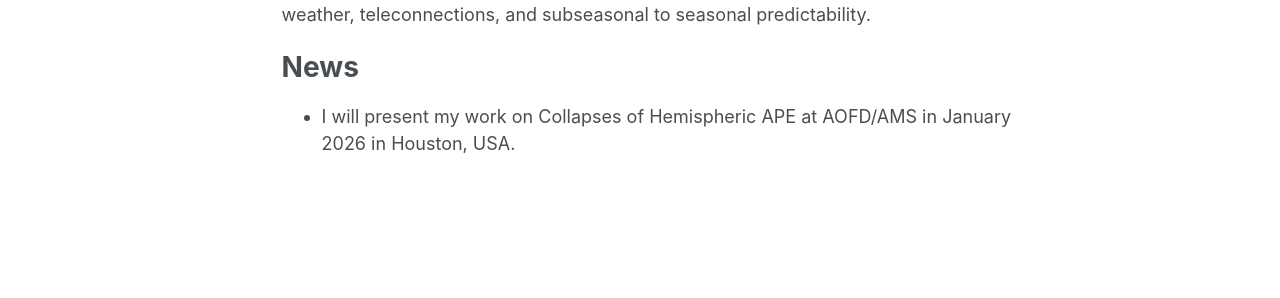
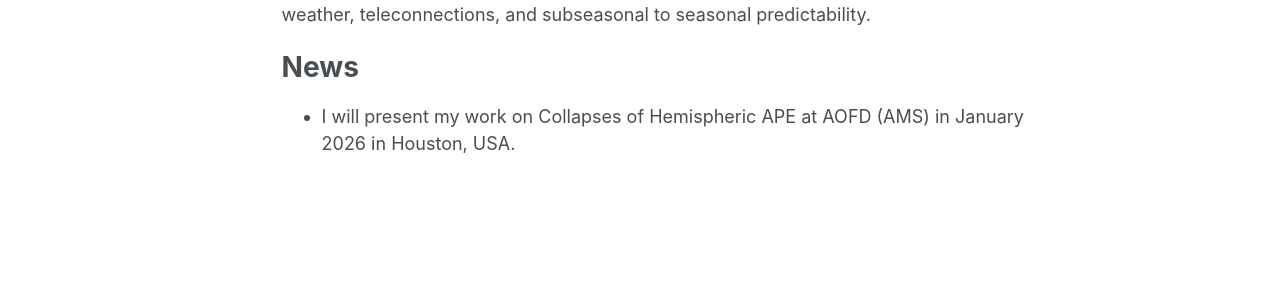
Before and after one commit to marcfederer/marcfederer.github.io, a Jekyll site: the page built from _pages/about.md, in a window 1280 px wide and 1202 px high. Shown: the part 646-944 px from the top of the window. Built offline with Jekyll 4.4.1, drawn with Linux system fonts in a browser that asks for light colours; some web fonts are replaced; a script that is not in the unit is left out.

```diff
--- a/_pages/about.md
+++ b/_pages/about.md
@@ -15,4 +15,4 @@ I received my PhD in Atmospheric and Climate Science from ETH Zurich, where I wo
 
 News
 ======
-* I will present my work on Collapses of Hemispheric APE at AOFD/AMS in January 2026 in Houston, USA.
+* I will present my work on Collapses of Hemispheric APE at AOFD (AMS) in January 2026 in Houston, USA.
```
